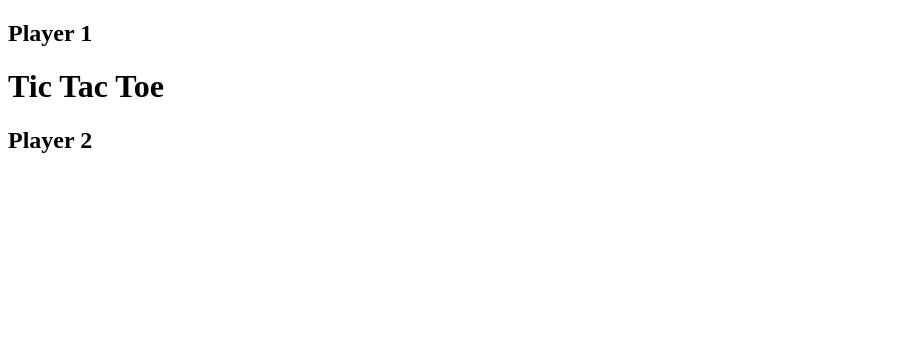
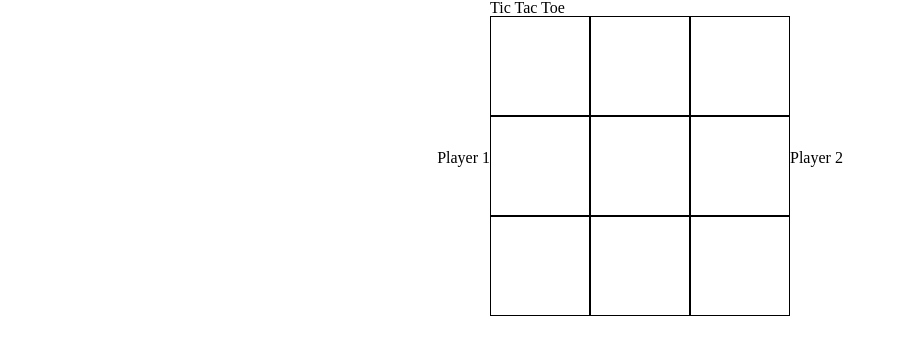
Before and after one commit to Aure-en/tic_tac_toe, a website: page index.html in a window 1280 px wide. Shown: the whole page, without its empty margins (0-898 px from the left). Drawn offline with Linux system fonts and the light colour scheme.

Commit message:
Created simple layout for testing purposes

```diff
--- a/index.html
+++ b/index.html
@@ -6,10 +6,13 @@
   <title>Tic-Tac-Toe</title>
   <meta charset="utf-8">
   <meta name="viewport" content="width=device-width, initial-scale=1.0">
+  <link rel="stylesheet" href="css/style.css">
   <script defer src="script.js"></script>
 </head>
 
 <body>
+
+  <div class="wrapper">
 
     <aside class="player">
       <h2 class="player__name">Player 1</h2>
@@ -31,4 +34,6 @@
       <span class="player__score"></span>
     </aside>
 
+  </div>
+
 </body>
--- /dev/null
+++ b/sass/base/base.scss
@@ -0,0 +1,54 @@
+/* http://meyerweb.com/eric/tools/css/reset/
+   v2.0 | 20110126
+   License: none (public domain)
+*/
+
+html, body, div, span, applet, object, iframe,
+h1, h2, h3, h4, h5, h6, p, blockquote, pre,
+a, abbr, acronym, address, big, cite, code,
+del, dfn, em, img, ins, kbd, q, s, samp,
+small, strike, strong, sub, sup, tt, var,
+b, u, i, center,
+dl, dt, dd, ol, ul, li,
+fieldset, form, label, legend,
+table, caption, tbody, tfoot, thead, tr, th, td,
+article, aside, canvas, details, embed,
+figure, figcaption, footer, header, hgroup,
+menu, nav, output, ruby, section, summary,
+time, mark, audio, video {
+	margin: 0;
+	padding: 0;
+	border: 0;
+	font-size: 100%;
+	font: inherit;
+	vertical-align: baseline;
+}
+/* HTML5 display-role reset for older browsers */
+article, aside, details, figcaption, figure,
+footer, header, hgroup, menu, nav, section {
+	display: block;
+}
+body {
+	line-height: 1;
+}
+ol, ul {
+	list-style: none;
+}
+blockquote, q {
+	quotes: none;
+}
+blockquote:before, blockquote:after,
+q:before, q:after {
+	content: '';
+	content: none;
+}
+table {
+	border-collapse: collapse;
+	border-spacing: 0;
+}
+
+.wrapper {
+  display: flex;
+  align-items: center;
+  justify-content: center;
+}
--- /dev/null
+++ b/sass/layout/board.scss
@@ -0,0 +1,9 @@
+.board {
+  display: grid;
+  grid-template: repeat(3, 100px) / repeat(3, 100px);
+
+  &__cell {
+    border: 1px solid black;
+  }
+
+}
--- /dev/null
+++ b/sass/main.scss
@@ -0,0 +1,4 @@
+@import "../sass/base/base.scss";
+@import "../sass/base/typography.scss";
+@import "../sass/layout/board.scss";
+@import "../sass/layout/player.scss";
```
Also changed, not shown: package.json (added, +22 -0 lines), css/style.css (added), sass/base/typography.scss (added), sass/layout/player.scss (added), 1 other file. Lines whose indentation alone changed are shown as unchanged.
